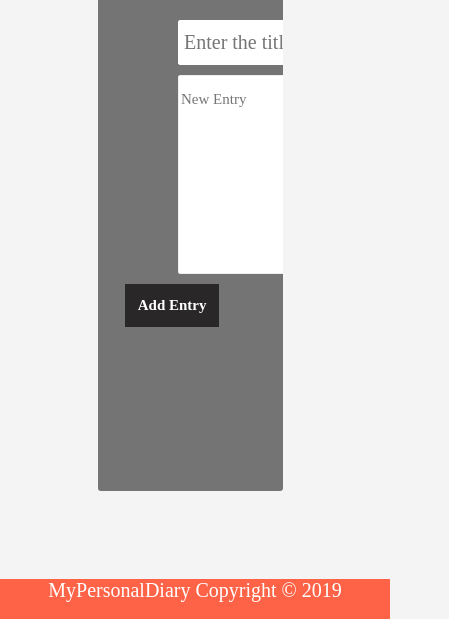
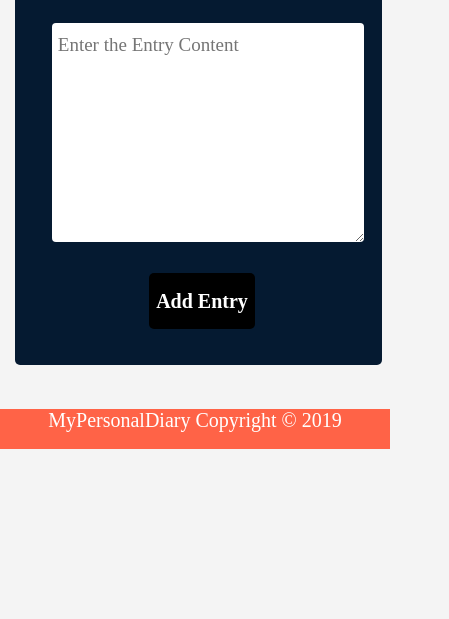
Before and after one commit to Aphrodis/MyDiary_Challenge, a plain HTML site: page UI/html/newentry.html in a window 390 px wide. Shown: the part 241-860 px from the top of the page, 449 px wide, since content can reach past the window. Drawn offline with Linux system fonts and the light colour scheme.

Commit message:
[bg-fix-UI-responsiveness-$ git commit -m [bg-fix-UI-responsiveness-#169075955

```diff
--- a/UI/css/allentries.css
+++ b/UI/css/allentries.css
@@ -83,3 +83,16 @@ background-color: #9CB3C4;
   text-decoration: none;
   color: #ffffff;
 }
+
+@media (min-width: 0px) and (max-width: 599px) {
+  .container {
+    width: 96%;
+    margin: 50px;
+  }
+}
+@media (min-width: 600px) and (max-width: 900px) {
+  .container {
+    width: 96%;
+    margin: 20px auto;
+  }
+}
--- a/UI/css/nav.css
+++ b/UI/css/nav.css
@@ -5,20 +5,11 @@ body{
     font-size: 20px;
     height: 100%;
 }
-/*CSS for the header*/
-/* nav {
-    display: none;
-}
-@media (min-width: 768px) {
-    nav {
-        display: none;
-    }
-} */
 
 header{
     background-color: black;
     color: white;
-    padding-top: 20px;
+    /* padding-top: 20px; */
     min-height: 50px;
     border-bottom: tomato 3px solid;
 }
@@ -28,13 +19,11 @@ header a{
     /* text-transform: uppercase; */
     font-size: 18px;
 }
-
 header ul li{
     /* float: left; */
     padding: 0 20px 0 20px;
     display: inline;
 }
-
 header h1{
     font-family: 'pacifico';
     font-style: italic;
--- a/UI/css/newentry.css
+++ b/UI/css/newentry.css
@@ -1,87 +1,138 @@
-.container {
-    width: 80%;
-    margin: auto;
+/*new entry css*/
+
+main {
+  min-height: 100%;
 }
-.addentry-container{
-    height: 88vh;;
-    width: 95%;
-    /* margin: 2vh 2.5%; */
-    position: relative;
-}
-div.entry-wrapper {
-    width: 50%;
-    height: 86%;
-    position: absolute;
-    left: 20px;
-    top: 20px;
-    background: rgba(48, 48, 48, 0.65);
-    border-radius: 3px;
-    overflow: auto;
-}
-div.entry-wrapper::-webkit-scrollbar{
-    background: rgba(0, 0, 0, .2);
-    width: 15px;
-}
-div.entry-wrapper::-webkit-scrollbar-thumb{
-    background-color: #333;
-}
-div.header{
-    overflow: hidden;
-}
-div.header h2{
-    font-family: 'Times New Roman', Times, serif;
-    font-size: 30px;
-    text-align: center;
-    width: 100%;
-    float: left;
-    padding: 20px;
-    color: #fff;
-}
-div.forms-wrapper{
-    width: 80%;
-    /* margin: 1% auto; */
-}
-#new-entry-content{
-    font-family: 'Times New Roman', Times, serif;
-    font-size: 15px;
-    min-width: 300px;
-    width: 100%;
-    transition: all .5s;
-    margin: 10px 0 10px 80px;
-    padding-top: 15px;
-    display: block;
-    height: 12em;
-    border-radius: 2px;
-    border: .5px solid #EEE;
-    outline: none;
-}
-div.forms-wrapper input[type="text"] {
-    width: 99%;
-    font-family: 'Times New Roman', Times, serif;
-    font-size: 20px;
-    display: block;
-    transition: all 0.5s;
-    animation: fade 0.5s;
-    outline: none;
-    border: 0.5px solid #FFF;
-    border-radius: 2px;
-    padding: 10px 5px;
-    margin: 10px 0 10px 80px;
+.main {
+  padding-bottom: 2em;
 }
 .grid-container > div {
-    /* margin: auto; */
-    margin-left: 20%;
+  margin: 0px auto;
 }
-.myForm {
+.grid-container{
+  margin: 0px auto;
+  display: flex;
+  -ms-flex-wrap: wrap;
+      flex-wrap: wrap;
+}
+.container {
+  width: 80%;
+  margin: auto;
+}
+.align-text {
+  text-align: center;
+}
+.entry-heading {
+  color: white;
+  font-weight: bold;
+}
+
+.entry-wrapper {
+margin-top: 30px;
+}
+.entry-wrapper form .formData {
+  padding: 10px;
+}
+.entry-wrapper form button {
+  background-color: black;
+  color: white;
+}
+.entry-wrapper form button:hover {
+  color: black;
+  background-color: white;
+  font-weight: 800;
+}
+
+/*form css*/
+form {
+  padding: 20px;
+}
+form .formData {
+  margin: 0px 0px 6px 0px;
+}
+form .formData textarea.input-field {
+  height: 11em;
+  line-height: 27px;
+  padding-top: 10px;
+  resize: vertical;
+  line-height: 24px;
+}
+form .formData .input-field {
+  border: none;
+  /* float: left; */
+  height: 2.7em;
+  width: 100%;
+  border-radius: 4px;
+  padding: 0px 6px 0px 6px;
+  border-color: inherit;
+  font-size: 19px;
+  font-family: 'Times New Roman', Times, serif;
+}
+form .formData #entry-add-btn {
+  width: 35%;
+  height: 2.8em;
+  font-size: 20px;
+  font-weight: bold;
+  cursor: pointer;
+  border: none;
+  border-radius: 5px;
+  font-family: 'Times New Roman', Times, serif;
+}
+
+.entry-wrapper {
+  background: rgb(5, 26, 49);
+  border-radius: 5px;
+}
+.entry-wrapper .input-field {
+  background-color: white;
+}
+.entry-wrapper .input-field:focus {
+  background: whitesmoke;
+}
+
+.col-3-6 {
+  width: 50.00%;
+}
+.col-4-6 {
+  width: 66.66%;
+}
+.col-6-6 {
+  width: 100%;
+}
+[class*='col-']:last-of-type {
+  padding-right: 0;
+}
+[class*='col-'] {
+  padding-right: 20px;
+}
+
+/*media queries*/
+@media (min-width: 0px) and (max-width: 599px) {
+  .container {
+    width: 96%;
     margin: auto;
-    text-align: center;
+  }
+  [class*='col-'] {
+    padding-left: 7px;
+  }
+  .col-3-6-xs {
+    width: 50.00% !important;
+  }
+  .col-4-6-xs {
+    width: 66.66% !important;
+  }
+  .col-6-6-xs {
+    width: 100% !important;
+  }
 }
-#entry-add-btn {
-    padding: 13px;
-    font-size: 15px;
-    background-color: #292727;
-    font-family: 'Times New Roman', Times, serif;
-    font-weight: bold;
-    color: white;
-    border: none;
+@media (min-width: 600px) and (max-width: 900px) {
+  .col-3-6-md {
+    width: 50.00% !important;
+  }
+  .col-4-6-md {
+    width: 66.66% !important;
+  }
+  .col-6-6-md {
+    width: 100% !important;
+  }
 }
--- a/UI/html/newentry.html
+++ b/UI/html/newentry.html
@@ -26,24 +26,31 @@
                 </nav>
             </div>
         </header>
-
         <main>
+            <div class="main container">
                 <div class="grid-container">
-            <div class="addentry-container">
-                    <div class="entry-wrapper">
-                            <div class="header">
-                                <h2>Add New Entry</h2>
+                    <div class="col-4-6 col-6-6-xs col-6-6-md">
+                        <div class="entry-wrapper align-text">
+                            <form class="myForm js-form-newEntry">
+                                <h3 class="entry-heading align-text">Add New Diary Entry</h3>
+                                <div class="formData grid-container">
+                                    <div class="col-4-6 col-6-6-md col-6-6-xs">
+                                        <input type="text" class="input-field" id="entry-title" placeholder="Enter the Title" required/>
                                     </div>
-                            <div class="forms-wrapper">
-                                <form class="myForm js-form-newEntry" id="formData">
-                                    <input id="new-entry-title" type="text" placeholder="Enter the title" required/>
-                                    <textarea id="new-entry-content" cols="" rows="" placeholder="New Entry" required></textarea>
-                                    <div class="entry-options-container"></div>
-                                    <button type="submit" id="entry-add-btn" class="addEntryBtn">Add Entry</button>
+                                </div>
+                                <div class="formData grid-container">
+                                    <div class="col-4-6 col-6-6-md col-6-6-xs">
+                                        <textarea class="input-field" id="entry-content" placeholder="Enter the Entry Content" required></textarea>
+                                    </div>
+                                </div>
+                                <div class="formData grid-container">
+                                    <div class="col-3-6 col-6-6-md col-6-6-xs">
+                                        <button type="submit" id="entry-add-btn" class="align-text addEntryBtn" onclick=" addEntry()">Add Entry</button>
+                                    </div>
+                                </div>
                             </form>
                         </div>
                     </div>
-                <div class="added-diaries-wrapper"></div>
                 </div>
             </div>
         </main>
```
Also changed, not shown: UI/css/fullentry.css (+7 -4 lines), UI/html/allentries.html (+1 -1 lines), UI/html/fullentry.html (+2 -6 lines), UI/images/matebook.png (added). Lines whose indentation alone changed are shown as unchanged.
